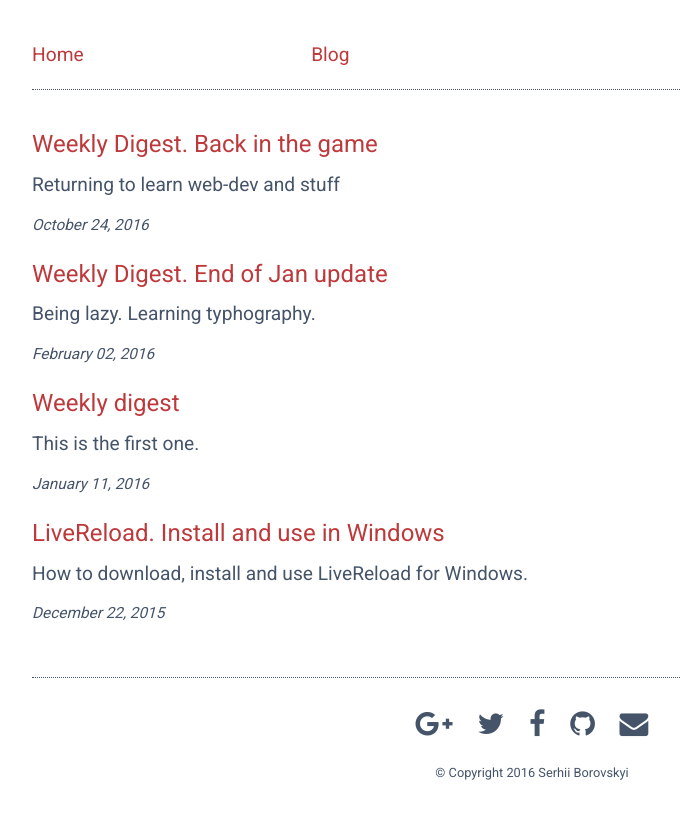
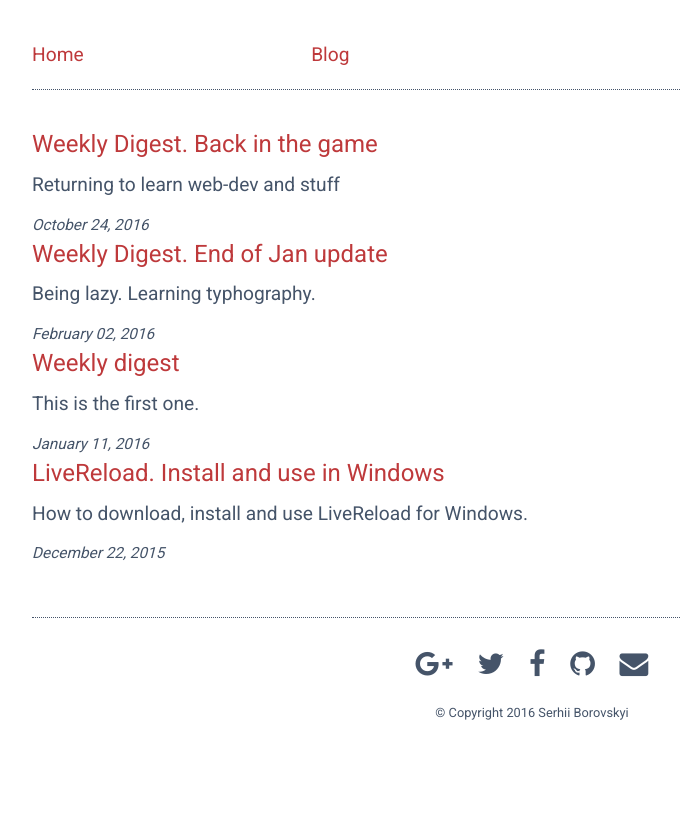
Before and after one commit to serhiicss/serhiicss.github.io, a Jekyll site: the page built from blog.html, in a window 1280 px wide. Shown: the top 819 px of the page, without its empty margins (108-788 px from the left). Built offline with Jekyll 4.4.1, drawn with Linux system fonts in a browser that asks for light colours; nearby versions of some CDN libraries.

Commit message:
Update _main.sass

```diff
--- a/_sass/_main.sass
+++ b/_sass/_main.sass
@@ -38,7 +38,7 @@ ul, li
   margin: 0
   padding: 0
 
-.wrap li
+.wrap > li
   margin-bottom: 20px
 
 .wrap
```
